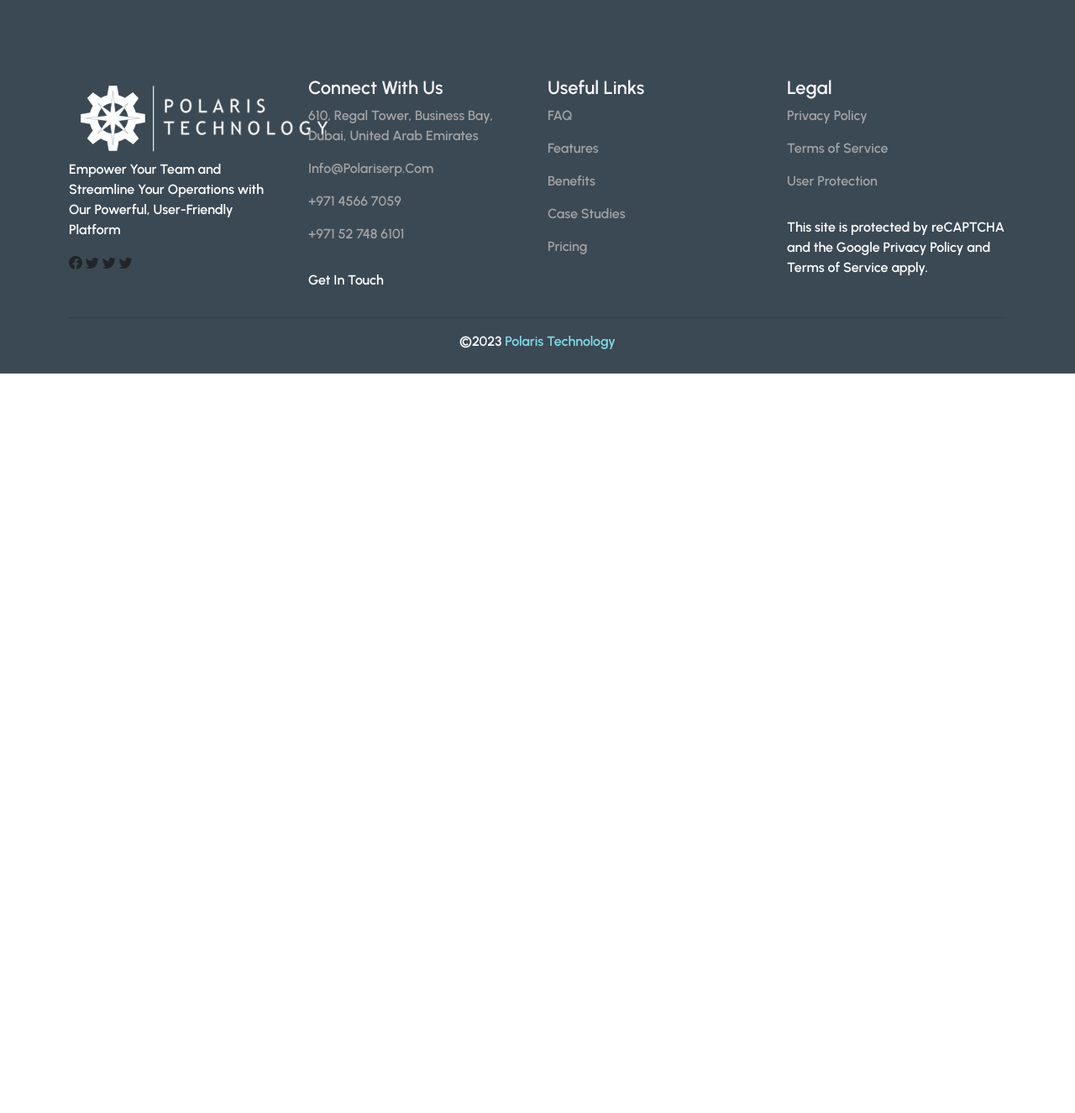
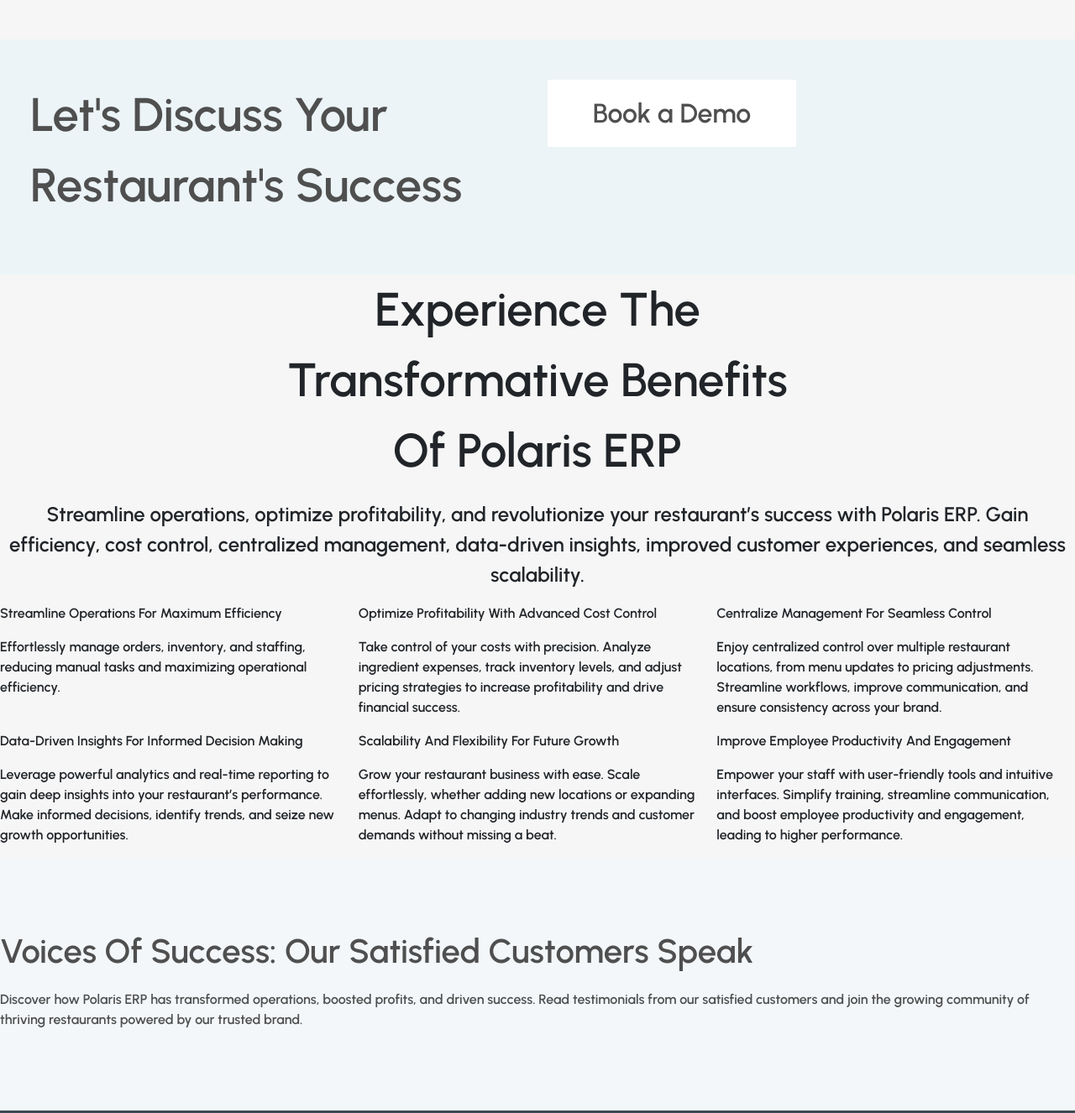
Before and after one commit to FajalAnsari/Polaris-ERP, a plain HTML site: page benefits.html in a window 1280 px wide. Shown: the part 2530-3856 px from the top of the page at 84% size. Before the commit the page ends 2975 px from the top, so only its background shows below. Drawn offline with nearby package versions, Linux system fonts and the light colour scheme.

Commit message:
structure on benefit section

```diff
--- a/benefits.html
+++ b/benefits.html
@@ -6,6 +6,7 @@
     <link rel="stylesheet" href="css/style.css" />
     <!-- Bootstrap css link -->
     <link href="https://cdn.jsdelivr.net/npm/bootstrap@5.2.3/dist/css/bootstrap.min.css" rel="stylesheet" integrity="sha384-rbsA2VBKQhggwzxH7pPCaAqO46MgnOM80zW1RWuH61DGLwZJEdK2Kadq2F9CUG65" crossorigin="anonymous">
+
   </head>
   <body>
     <!-- Navbar placeholder -->
@@ -176,7 +177,86 @@
       </div>
     </div>
     <!-- progress bar end -->
+
+
     </div>
+<!-- resturatnt succes start -->
+<div class="succes_restaurant p-5">
+<div class="row">
+  <div class="col-md-6 col-sm-6 col-12">
+<p class="discuss_success">Let's Discuss Your Restaurant's Success</p>
+  </div>
+
+  <div class="col-md-6 col-sm-6 col-12">
+    <div class="book_demo_btn"><button class="p-3 border-0 w-50 bg-white">Book a Demo</button></div>
+  </div>
+</div>
+</div>
+
+<!-- resturatnt succes end -->
+
+<!-- Benefits of polaris erp start -->
+<div class="benefits_erp_section">
+  <div class="text-center">
+  <p class="experinece_polaris  w-50 mx-auto">Experience The Transformative Benefits Of Polaris ERP</p>
+
+  <p class="streamline_operations">
+    Streamline operations, optimize profitability, and revolutionize your restaurant’s success with Polaris ERP. Gain efficiency, cost control, centralized management, data-driven insights, improved customer experiences, and seamless scalability.</p>
+</div>
+</div>
+
+
+<!-- card -->
+
+<div class="row">
+  <div class="col-md-4 col-sm-6 col-12">
+<p class="streamline_title">Streamline Operations For Maximum Efficiency</p>
+<p class="streamline_desc">
+  Effortlessly manage orders, inventory, and staffing, reducing manual tasks and maximizing operational efficiency.</p>
+  </div>
+  <div class="col-md-4 col-sm-6 col-12">
+    <p class="">Optimize Profitability With Advanced Cost Control</p>
+    <p class="">Take control of your costs with precision. Analyze ingredient expenses, track inventory levels, and adjust pricing strategies to increase profitability and drive financial success.</p>
+  </div>
+  <div class="col-md-4 col-sm-6 col-12">
+    <p class="">Centralize Management For Seamless Control</p>
+    <p class="">
+      Enjoy centralized control over multiple restaurant locations, from menu updates to pricing adjustments. Streamline workflows, improve communication, and ensure consistency across your brand.</p>
+  </div>
+</div>
+
+<div class="row">
+  <div class="col-md-4 col-sm-6 col-12">
+<p class="streamline_title">Data-Driven Insights For Informed Decision Making</p>
+<p class="streamline_desc">
+  Leverage powerful analytics and real-time reporting to gain deep insights into your restaurant’s performance. Make informed decisions, identify trends, and seize new growth opportunities.</p>
+  </div>
+  <div class="col-md-4 col-sm-6 col-12">
+    <p class="">Scalability And Flexibility For Future Growth</p>
+    <p class="">Grow your restaurant business with ease. Scale effortlessly, whether adding new locations or expanding menus. Adapt to changing industry trends and customer demands without missing a beat.
+
+    </p>
+  </div>
+  <div class="col-md-4 col-sm-6 col-12">
+    <p class="">Improve Employee Productivity And Engagement</p>
+    <p class="">
+      Empower your staff with user-friendly tools and intuitive interfaces. Simplify training, streamline communication, and boost employee productivity and engagement, leading to higher performance.</p>
+  </div>
+</div>
+
+
+<!-- Benefits of polaris erp end -->
+
+
+<!-- customer speak section start -->
+<div class="voices_success">
+  <p class="customer_speak">
+    Voices Of Success: Our Satisfied Customers Speak</p>
+
+    <p class="customer_discover_desc">Discover how Polaris ERP has transformed operations, boosted profits, and driven success. Read testimonials from our satisfied customers and join the growing community of thriving restaurants powered by our trusted brand.</p>
+</div>
+
+
   </div>
 </div>
     <!-- charge your business with polarsis erp layout end -->
--- a/css/style.css
+++ b/css/style.css
@@ -10,6 +10,7 @@
     --primary-blue:#f3f7fa;
     --secondry-blue: #0070AF;
     --bg-white:#ffffff;
+    --bg-primary-blue:#ecf4f7;
     --bg-secondry-white:#f6f6f6;
     --light-dark:#3b4954;
     --heading-color:#141F39;
@@ -89,6 +90,44 @@
     background-color: var(--secondry-blue) !important;
 }
 
+/* restaurant success syling */
+.succes_restaurant{
+    background-color: var(--bg-primary-blue);
+    margin-top: 50px !important;
+
+}
+.succes_restaurant .discuss_success{
+    font-size: 3.5rem;
+    color: var(--para-color);
+
+}
+.succes_restaurant button{
+    color: var(--para-color);
+    font-size: 2rem;
+}
+
+/* polaris benefits styling */
+
+.benefits_erp_section .experinece_polaris{
+    font-size: 3.5rem;
+
+}
+.benefits_erp_section  .streamline_operations{
+    font-size: 1.5rem;
+
+
+}
+.voices_success{
+    background-color: var(--primary-blue);
+    padding: 80px;
+}
+.voices_success .customer_speak{
+    font-size: 2.5rem;
+    color: var(--para-color);
+}
+.voices_success .customer_discover_desc{
+    color: var(--para-color);
+}
 
 
 
```
